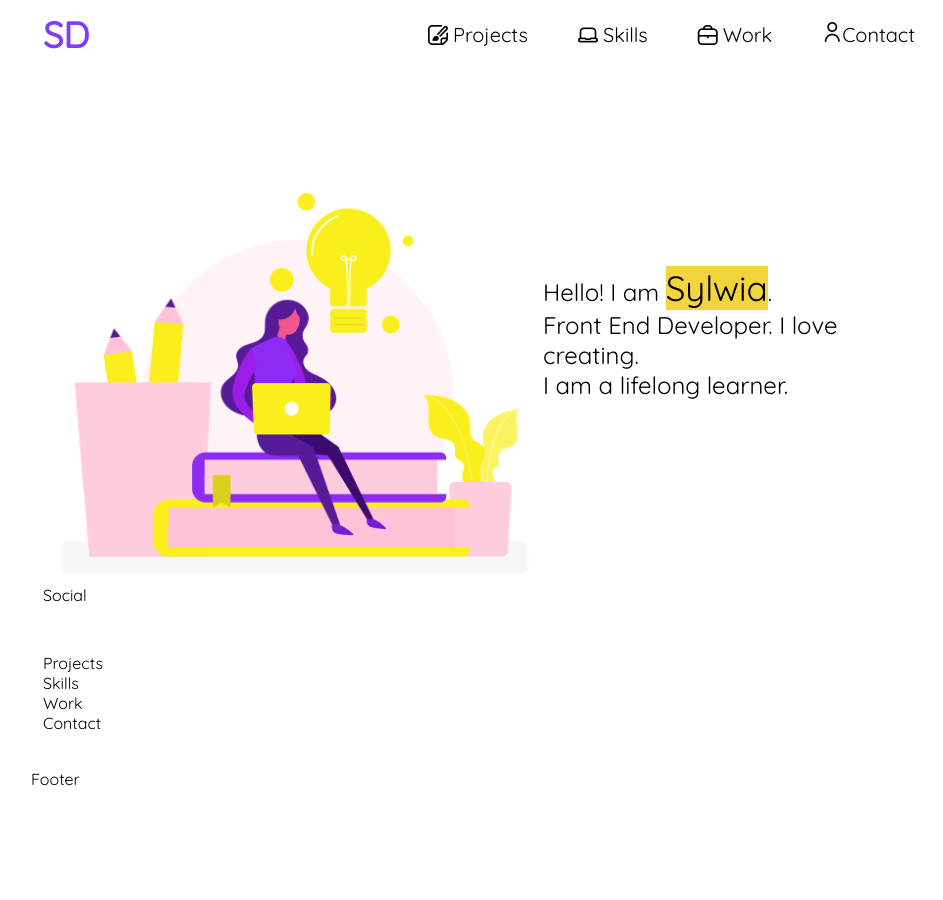
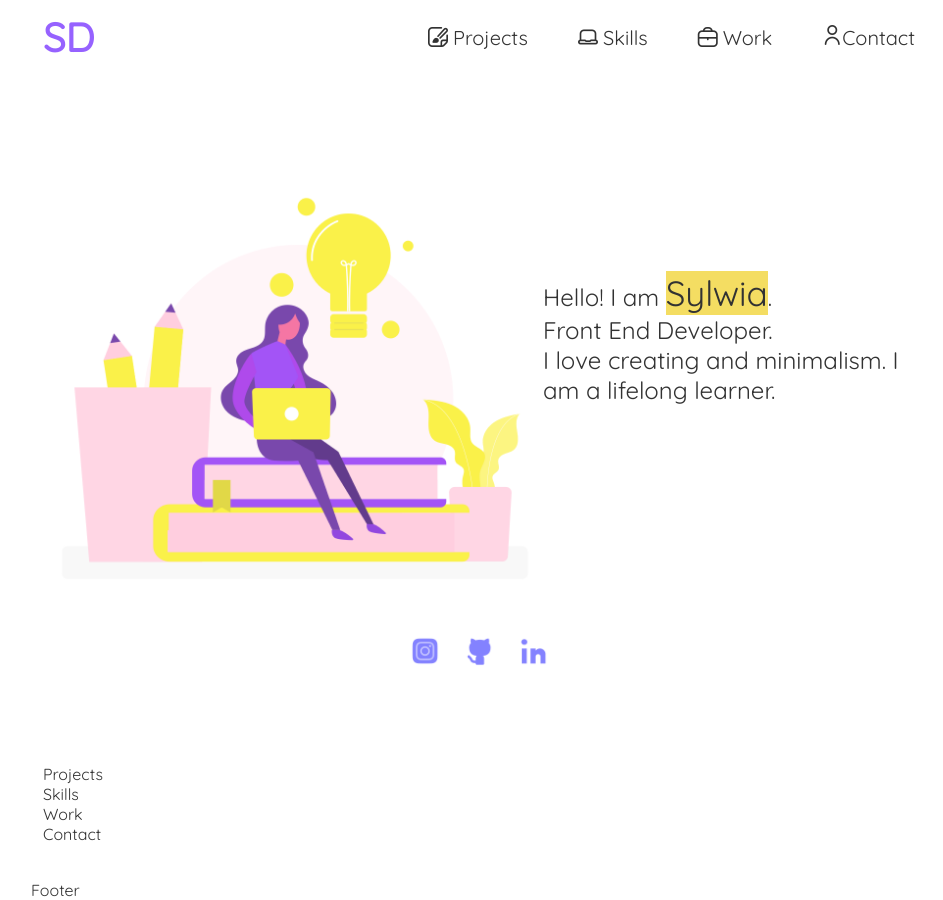
Before and after one commit to status-code-js/portfolio-project, a React (Create React App) app in the folder portfolio-project/: page / in a window 1280 px wide. Shown: the whole page, without its empty margins (161-1104 px from the left). Before the commit the page ends 800 px from the top, so only its background shows below. Built offline with nearby package versions, Linux system fonts and the light colour scheme.

Commit message:
feat: add data

```diff
--- a/portfolio-project/src/components/body/Body.css
+++ b/portfolio-project/src/components/body/Body.css
@@ -1,4 +1,13 @@
+
+html {
+    background-color: #ffffff;
+    opacity: 0.8;
+    background-image: radial-gradient(#444cf7 0.5px, transparent 0.5px), radial-gradient(#444cf7 0.5px, #ffffff 0.5px);
+    background-size: 20px 20px;
+    background-position: 0 0,10px 10px;
+}
 .body {
     padding: 12px;
     padding-bottom: 36px;
+
 }
--- a/portfolio-project/src/components/body/about/About.css
+++ b/portfolio-project/src/components/body/about/About.css
@@ -38,8 +38,15 @@
         height: 300px;
     }
 
-
     .about-info {
         font-size: 20px;
+
+    }
+    .info-name {
+        font-size: 25px;
+    }
+
+    .picture {
+        height: 300px;
     }
 }
--- a/portfolio-project/src/components/body/about/About.js
+++ b/portfolio-project/src/components/body/about/About.js
@@ -12,13 +12,9 @@ function About() {
         <div className="about-info">
         Hello! I am <span className="info-name">Sylwia</span>.
         <br />Front End Developer.
-        I love creating.
-        <br />I am a lifelong learner.
+        <br />I love creating and minimalism. I am a lifelong learner.
         </div>
-
-
       </div>
-
 
      <Social />
     </div>
--- a/portfolio-project/src/components/common/social-links/Social.css
+++ b/portfolio-project/src/components/common/social-links/Social.css
@@ -0,0 +1,15 @@
+.social-contact {
+    display: flex;
+    justify-content: center;
+    align-items: center;
+}
+
+.social-icon-wrapper {
+    padding: 6px;
+    cursor: pointer;
+    margin: 40px 6px;
+}
+
+.social-icon {
+    height: 30px;
+}
--- a/portfolio-project/src/components/common/social-links/Social.js
+++ b/portfolio-project/src/components/common/social-links/Social.js
@@ -3,8 +3,22 @@ import { SocialData } from '../../data/SocialData'
 import './Social.css'
 
 const Social = () => {
+
+  const data = SocialData
   return (
-   <div>Social</div>
+   <div className="social-contact">
+
+     {data.map((item) => {
+       return (
+       <a href={item.link}>
+         <div className="social-icon-wrapper">
+           <img src={item.icon} className="social-icon"/>
+         </div>
+
+       </a>
+       )
+     })}
+   </div>
   )
 }
 
--- a/portfolio-project/src/components/data/SocialData.js
+++ b/portfolio-project/src/components/data/SocialData.js
@@ -4,4 +4,15 @@ export const SocialData = [
         link: "www.instagram.com/silvia_diado/",
         icon: require('../../assets/icons/instagram.png'),
     },
+    {
+        platform: "GitHub",
+        link: "https://github.com/status-code-js",
+        icon: require('../../assets/icons/github.png'),
+    },
+    {
+        platform: "Linkedin",
+        link: "www.linkedin.com/in/status-code-js",
+        icon: require('../../assets/icons/linkedin.png'),
+    },
+
 ]
--- a/portfolio-project/src/components/header/Header.css
+++ b/portfolio-project/src/components/header/Header.css
@@ -27,7 +27,7 @@
 
 .logo {
     display: flex;
-    font-size: 36px;
+    font-size: 40px;
     font-weight: 900;
     color: #7d3cff;
 }
@@ -46,6 +46,6 @@
     }
 
     .logo {
-        font-size: 24px;
+        font-size: 35px;
     }
 }
```
